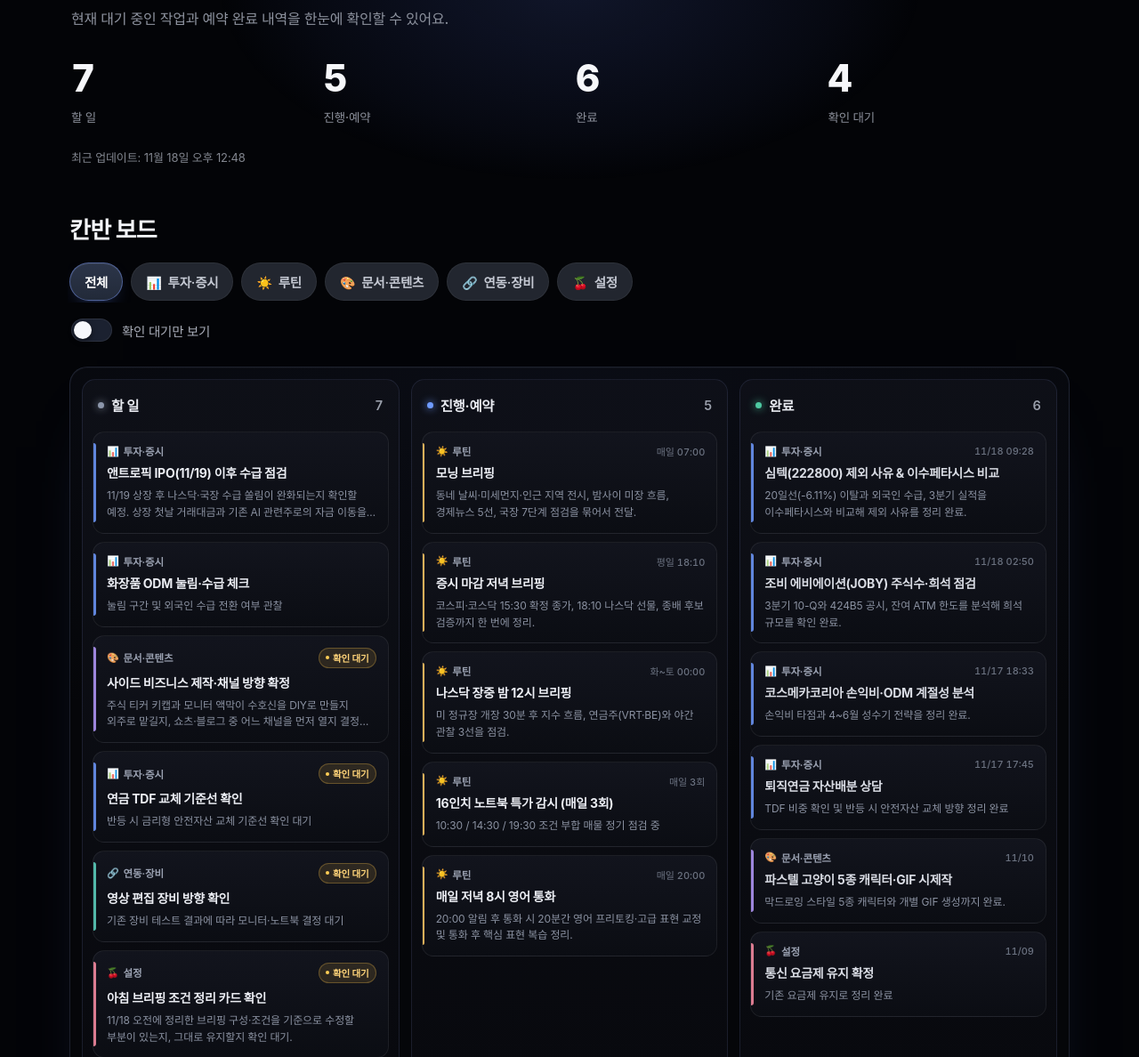
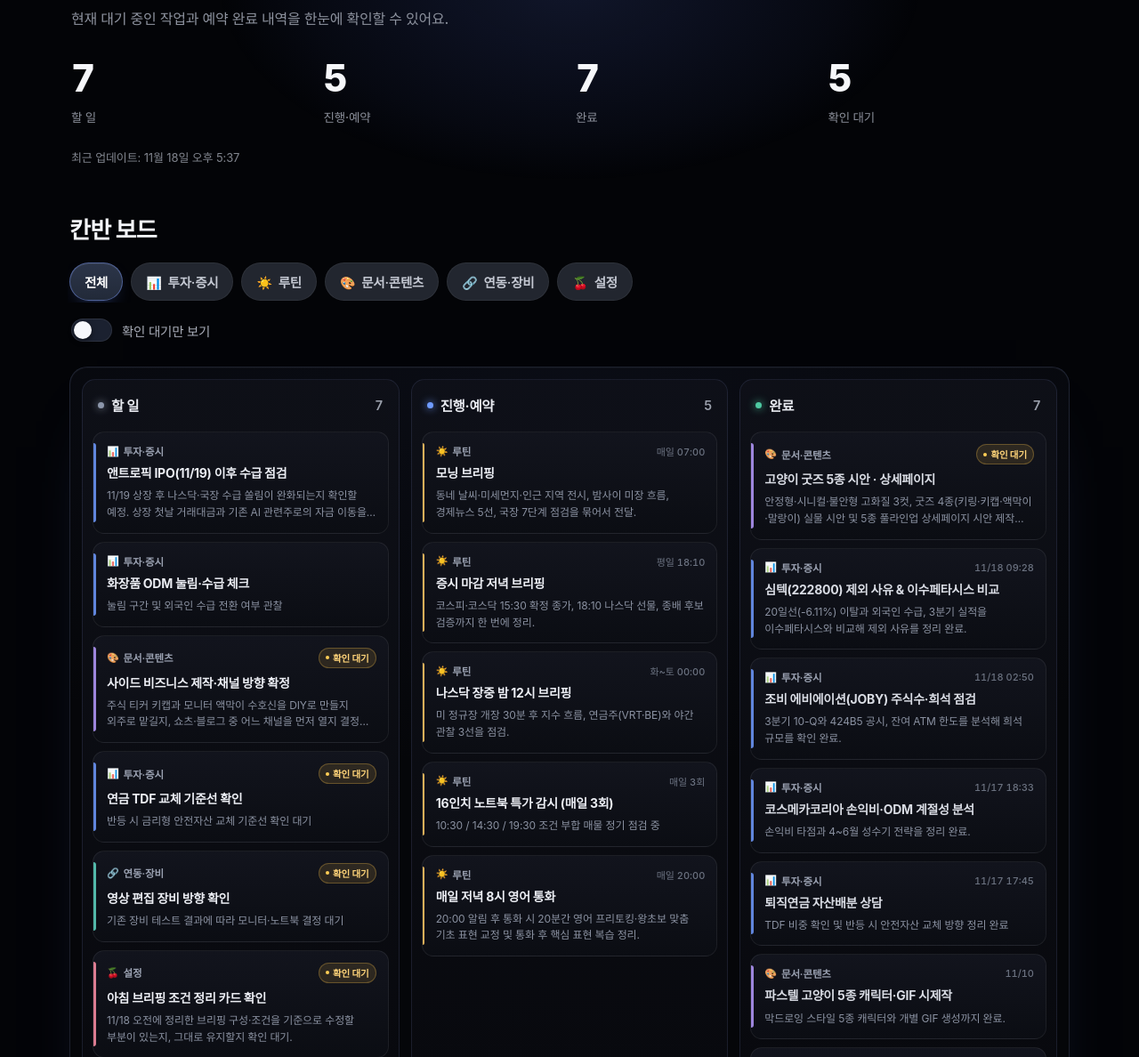
Before and after one commit to jieun8098-beep/jieun8098, a plain HTML site: page index.html in a window 1280 px wide. Shown: the part 90-1278 px from the top of the page at 89% size. Drawn offline with Linux system fonts and the light colour scheme.

Commit message:
Add 고양이 굿즈 5종 시안·상세페이지 card to 완료 board

```diff
--- a/index.html
+++ b/index.html
@@ -519,7 +519,7 @@
       <div class="kpi"><div class="num" data-kpi="review">0</div><div class="lab">확인 대기</div></div>
     </div>
 
-    <p class="updated">최근 업데이트: 11월 18일 오후 12:48</p>
+    <p class="updated">최근 업데이트: 11월 18일 오후 5:37</p>
   </header>
 
   <main>
@@ -608,9 +608,12 @@
       note: "10:30 / 14:30 / 19:30 조건 부합 매물 정기 점검 중" },
     { id: "p5", col: "doing", cat: "routine", review: false,
       title: "매일 저녁 8시 영어 통화", stamp: "매일 20:00",
-      note: "20:00 알림 후 통화 시 20분간 영어 프리토킹·고급 표현 교정 및 통화 후 핵심 표현 복습 정리." },
+      note: "20:00 알림 후 통화 시 20분간 영어 프리토킹·왕초보 맞춤 기초 표현 교정 및 통화 후 핵심 표현 복습 정리." },
 
     /* ---- 완료 ---- */
+    { id: "d7", col: "done", cat: "content", review: true,
+      title: "고양이 굿즈 5종 시안 · 상세페이지", stamp: "11/18 17:37",
+      note: "안정형·시니컬·불안형 고화질 3컷, 굿즈 4종(키링·키캡·액막이·말랑이) 실물 시안 및 5종 풀라인업 상세페이지 시안 제작 (추후 문구·가격 다듬기 예정)" },
     { id: "d1", col: "done", cat: "invest", review: false,
       title: "심텍(222800) 제외 사유 & 이수페타시스 비교", stamp: "11/18 09:28",
       note: "20일선(-6.11%) 이탈과 외국인 수급, 3분기 실적을 이수페타시스와 비교해 제외 사유를 정리 완료." },
```
